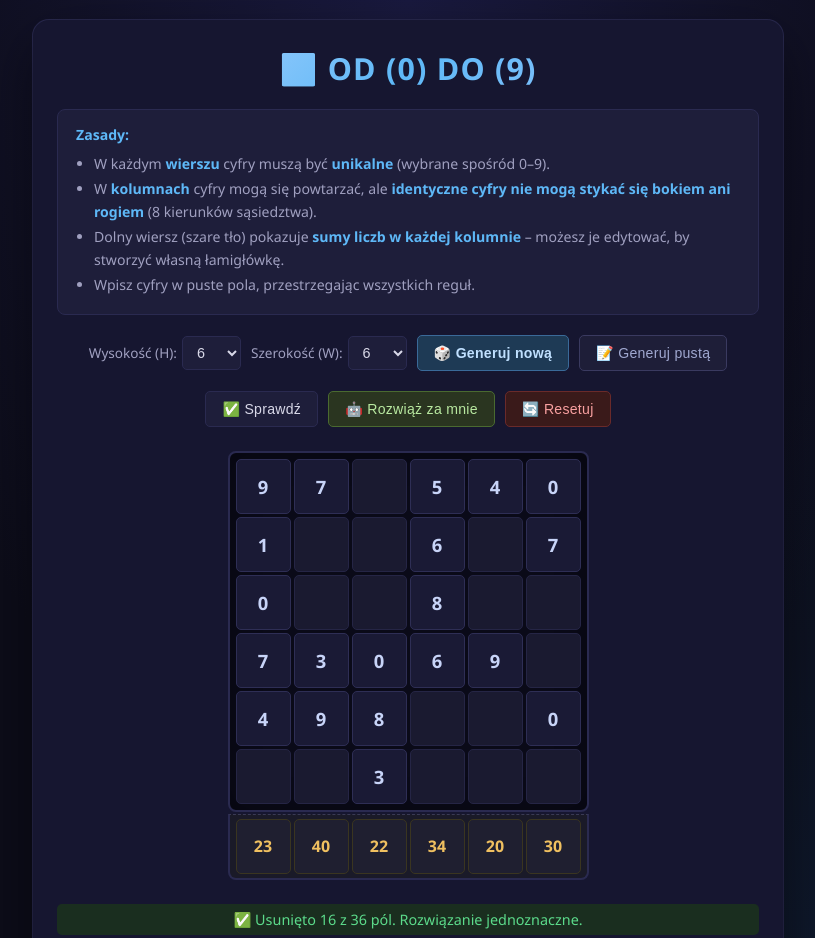
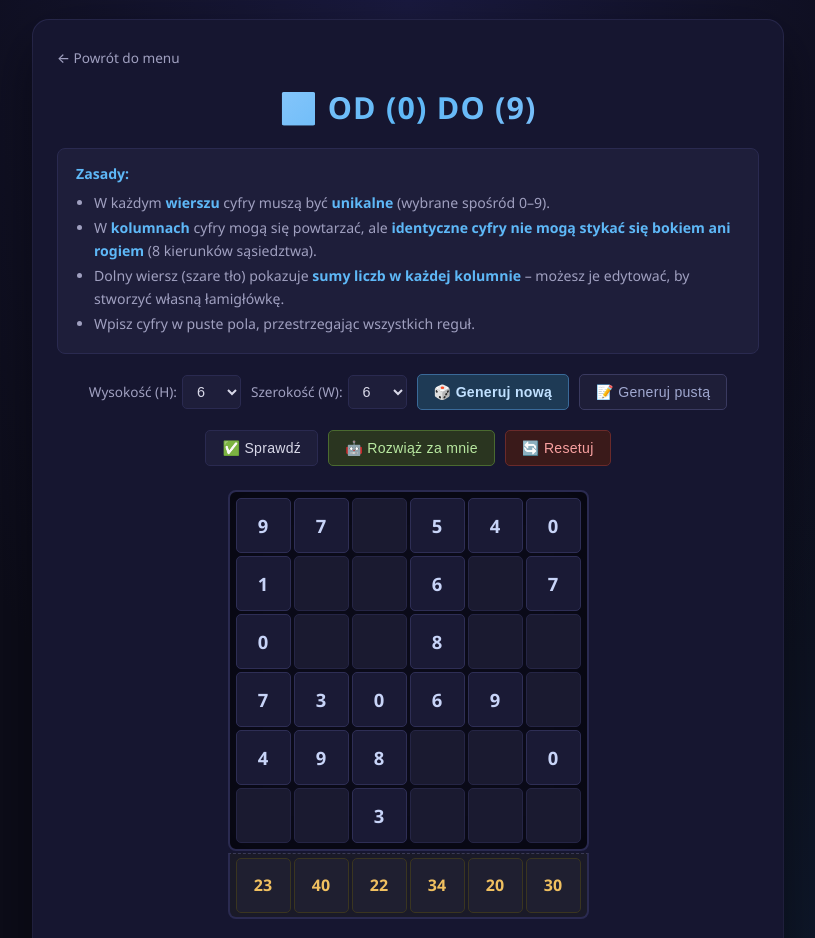
Before and after one commit to dxavvv/logic-puzzles, a plain HTML site: page games/od0do9/index.html in a window 1280 px wide. Shown: the top 938 px of the page, without its empty margins (232-1047 px from the left). Drawn offline with Linux system fonts and the light colour scheme.

Commit message:
fix: add working back-to-menu links in Sudoku and OD (0) DO (9)

```diff
--- a/games/od0do9/index.html
+++ b/games/od0do9/index.html
@@ -8,6 +8,7 @@
 </head>
 <body>
     <div class="game-container">
+        <a href="../../index.html" class="back-link">← Powrót do menu</a>
         <h1>🔢 OD (0) DO (9)</h1>
 
         <div class="rules-box">
--- a/games/od0do9/style.css
+++ b/games/od0do9/style.css
@@ -401,3 +401,11 @@ button.secondary:hover {
         padding: 10px 12px;
     }
 }
+.back-link {
+    color: var(--text-secondary);
+    text-decoration: none;
+    font-size: 0.85rem;
+    font-weight: 500;
+    align-self: flex-start;
+}
+.back-link:hover { color: var(--accent); }
```
Also changed, not shown: games/sudoku/index.html (+1 -1 lines).
